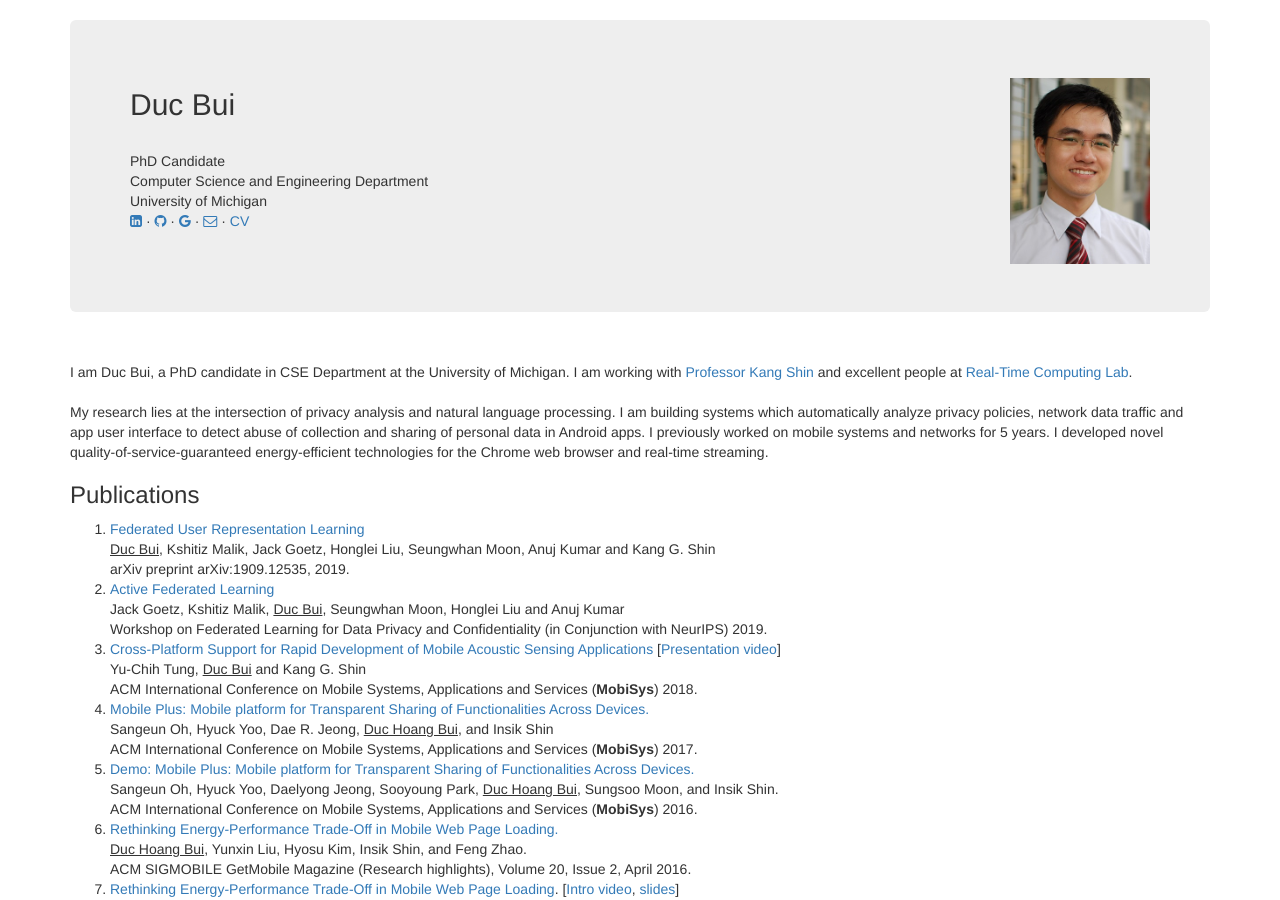
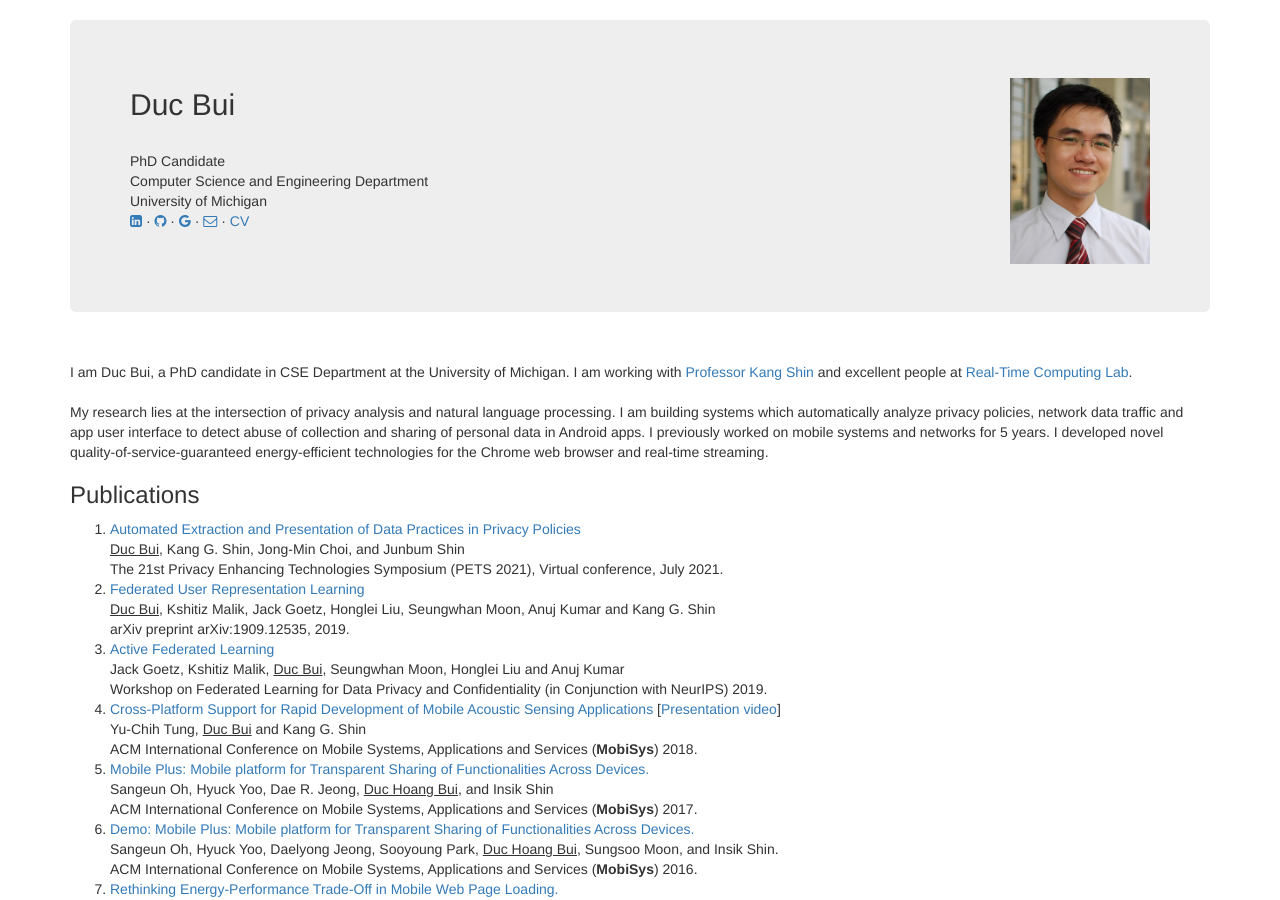
Before and after one commit to ducalpha/ducalpha.github.io, a Jekyll site: the page index.html, which Jekyll copies as it is, in a window 1280 px wide and 900 px high. Built offline with Jekyll 4.4.1, drawn with Linux system fonts in a browser that asks for light colours; nearby versions of some CDN libraries.

Commit message:
update pets paper.

```diff
--- a/index.html
+++ b/index.html
@@ -55,6 +55,11 @@
                 </section>
                 <h3>Publications</h3>
                 <ol>
+                    <li>
+                        <a href="#">Automated Extraction and Presentation of Data Practices in Privacy Policies</a><br>
+                        <u>Duc Bui</u>, Kang G. Shin, Jong-Min Choi, and Junbum Shin<br>
+                        The 21st Privacy Enhancing Technologies Symposium (PETS 2021), Virtual conference, July 2021.
+                    </li>
                     <li>
                         <a href="https://arxiv.org/pdf/1909.12535.pdf">Federated User Representation Learning</a><br>
                         <u>Duc Bui</u>, Kshitiz Malik, Jack Goetz, Honglei Liu, Seungwhan Moon, Anuj Kumar and Kang G. Shin<br>
```
